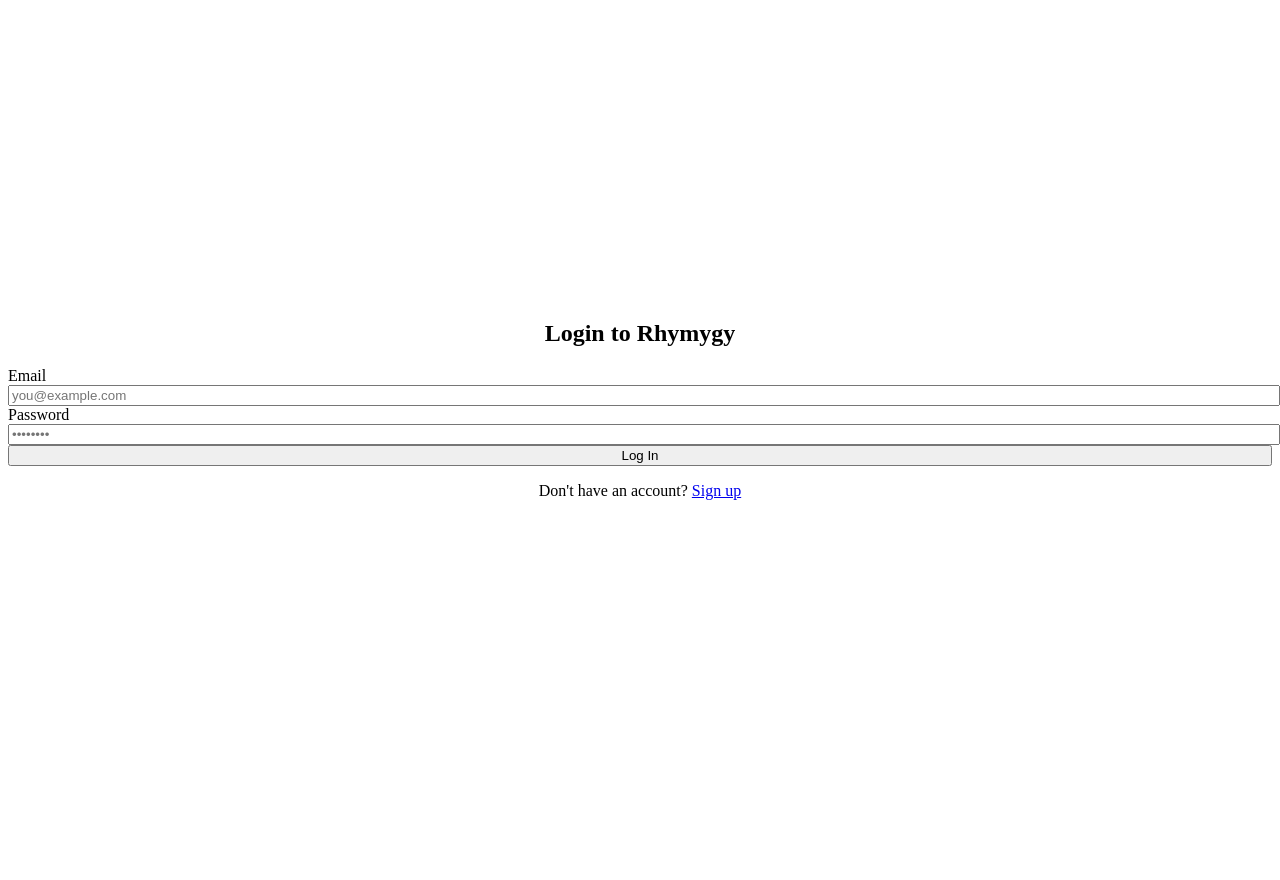
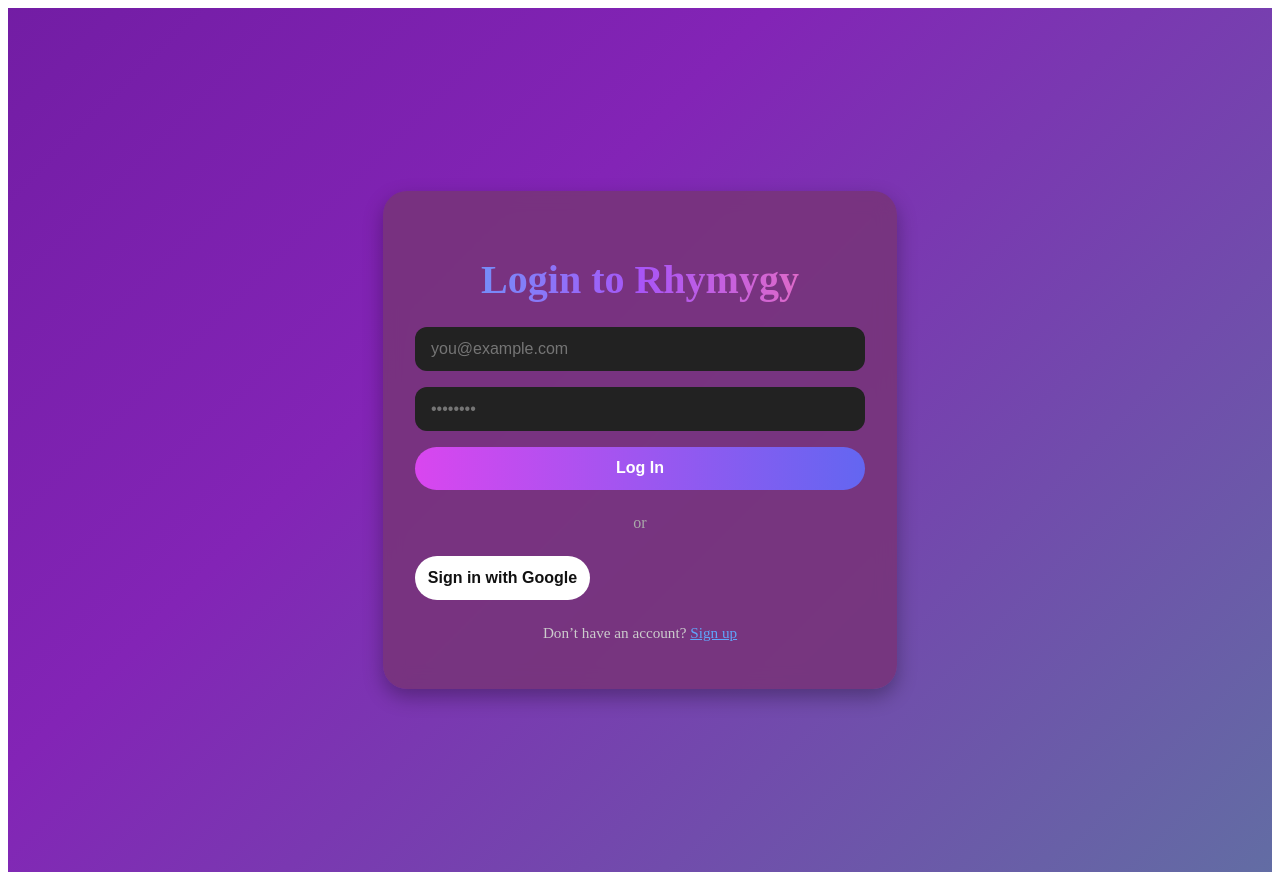
Before and after one commit to yashsrivastava1408/Rhymygy, a React (Vite) app: page /login in a window 1280 px wide. Before the commit the page ends 816 px from the top, so only its background shows below. Built offline with nearby package versions, Linux system fonts and the light colour scheme.

Commit message:
Update Login.jsx

```diff
--- a/src/pages/Login.jsx
+++ b/src/pages/Login.jsx
@@ -1,59 +1,177 @@
 import { Link, useNavigate } from "react-router-dom";
-import { useState } from "react";
+import { useEffect, useState } from "react";
+import { auth, provider } from "../firebase";
+import { signInWithPopup } from "firebase/auth";
 
 export default function Login() {
   const navigate = useNavigate();
   const [email, setEmail] = useState('');
   const [password, setPassword] = useState('');
+  const [animate, setAnimate] = useState(false);
+
+  useEffect(() => {
+    setTimeout(() => setAnimate(true), 100); // trigger animation after mount
+  }, []);
 
   const handleLogin = (e) => {
     e.preventDefault();
-
-    // Mock login logic – you can replace this with real authentication
     if (email && password) {
-      // Simulate successful login
-      navigate('/dashboard'); // ✅ Redirect to dashboard
+      navigate("/dashboard");
     } else {
       alert("Please enter email and password");
     }
   };
 
+  const handleGoogleLogin = () => {
+    signInWithPopup(auth, provider)
+      .then(() => {
+        navigate("/dashboard");
+      })
+      .catch((error) => {
+        console.error(error);
+        alert("Google login failed.");
+      });
+  };
+
   return (
-    <div className="min-h-screen flex items-center justify-center bg-black text-white px-4">
-      <div className="max-w-md w-full bg-gray-900 p-8 rounded-lg shadow-lg">
-        <h2 className="text-3xl font-bold mb-6 text-center">Login to Rhymygy</h2>
-        <form className="space-y-4" onSubmit={handleLogin}>
-          <div>
-            <label className="block mb-1">Email</label>
+    <div style={backgroundStyle}>
+      <div
+        className={`login-box ${animate ? "fade-in" : ""}`}
+        style={loginBoxStyle}
+      >
+        <h2 style={gradientHeadingStyle}>Login to Rhymygy</h2>
+
+        <form onSubmit={handleLogin} style={formStyle}>
           <input
             type="email"
+            placeholder="you@example.com"
             value={email}
             onChange={(e) => setEmail(e.target.value)}
-              className="w-full px-4 py-2 bg-gray-800 rounded outline-none focus:ring-2 focus:ring-indigo-500"
-              placeholder="you@example.com"
+            className="animated-input"
+            style={inputStyle}
           />
-          </div>
-          <div>
-            <label className="block mb-1">Password</label>
           <input
             type="password"
+            placeholder="••••••••"
             value={password}
             onChange={(e) => setPassword(e.target.value)}
-              className="w-full px-4 py-2 bg-gray-800 rounded outline-none focus:ring-2 focus:ring-indigo-500"
-              placeholder="••••••••"
+            className="animated-input"
+            style={inputStyle}
           />
-          </div>
-          <button
-            type="submit"
-            className="w-full bg-indigo-600 hover:bg-indigo-500 py-2 rounded font-semibold"
-          >
+          <button type="submit" className="animated-button" style={buttonStyle}>
             Log In
           </button>
         </form>
-        <p className="text-sm mt-4 text-center text-gray-400">
-          Don't have an account? <Link to="/signup" className="text-indigo-400 hover:underline">Sign up</Link>
+
+        <div style={{ textAlign: 'center', margin: '1.5rem 0' }}>
+          <span style={{ color: '#aaa' }}>or</span>
+        </div>
+
+        <button
+          onClick={handleGoogleLogin}
+          className="animated-button"
+          style={{
+            ...buttonStyle,
+            background: '#fff',
+            color: '#111',
+            fontWeight: '600'
+          }}
+        >
+          Sign in with Google
+        </button>
+
+        <p style={{ marginTop: '1.5rem', fontSize: '0.95rem', textAlign: 'center', color: '#ccc' }}>
+          Don’t have an account? <Link to="/signup" style={{ color: '#60a5fa' }}>Sign up</Link>
         </p>
       </div>
+
+      <style>
+        {`
+          @keyframes gradientMove {
+            0% { background-position: 0% 50%; }
+            50% { background-position: 100% 50%; }
+            100% { background-position: 0% 50%; }
+          }
+          @keyframes fadeSlide {
+            from { opacity: 0; transform: translateY(30px); }
+            to { opacity: 1; transform: translateY(0); }
+          }
+          .fade-in {
+            animation: fadeSlide 1.2s ease-out forwards;
+          }
+          .animated-button:hover {
+            transform: scale(1.05);
+            transition: transform 0.2s ease;
+          }
+          .animated-input:focus {
+            box-shadow: 0 0 0 2px #a855f7, 0 0 10px #a855f7;
+            transition: box-shadow 0.3s ease;
+          }
+        `}
+      </style>
     </div>
   );
 }
+
+// Style objects
+const backgroundStyle = {
+  minHeight: '100vh',
+  background: 'linear-gradient(-45deg,rgb(63, 187, 144),rgb(131, 36, 182),rgb(70, 10, 116),rgba(37, 166, 136, 0.77))',
+  backgroundSize: '400% 400%',
+  animation: 'gradientMove 15s ease infinite',
+  display: 'flex',
+  alignItems: 'center',
+  justifyContent: 'center',
+  padding: '2rem',
+  color: 'white',
+};
+
+const loginBoxStyle = {
+  backgroundColor: 'rgba(120, 52, 122, 0.89)',
+  padding: '2rem',
+  borderRadius: '1.5rem',
+  boxShadow: '0 8px 20px rgba(0,0,0,0.3)',
+  width: '100%',
+  maxWidth: '450px',
+  backdropFilter: 'blur(10px)',
+  transform: 'translateY(30px)',
+  opacity: 0,
+};
+
+const gradientHeadingStyle = {
+  fontSize: '2.5rem',
+  fontWeight: 'bold',
+  marginBottom: '1.5rem',
+  textAlign: 'center',
+  background: 'linear-gradient(to right, #60a5fa, #a855f7, #f472b6)',
+  WebkitBackgroundClip: 'text',
+  WebkitTextFillColor: 'transparent',
+};
+
+const formStyle = {
+  display: 'flex',
+  flexDirection: 'column',
+  gap: '1rem',
+};
+
+const inputStyle = {
+  padding: '0.8rem 1rem',
+  borderRadius: '0.75rem',
+  border: 'none',
+  backgroundColor: '#222',
+  color: 'white',
+  fontSize: '1rem',
+  outline: 'none',
+};
+
+const buttonStyle = {
+  background: 'linear-gradient(to right, #d946ef, #6366f1)',
+  padding: '0.8rem',
+  borderRadius: '2rem',
+  color: 'white',
+  fontSize: '1rem',
+  border: 'none',
+  cursor: 'pointer',
+  fontWeight: '600',
+  transition: 'transform 0.2s ease-in-out',
+};
```
Lines whose indentation alone changed are shown as unchanged.
